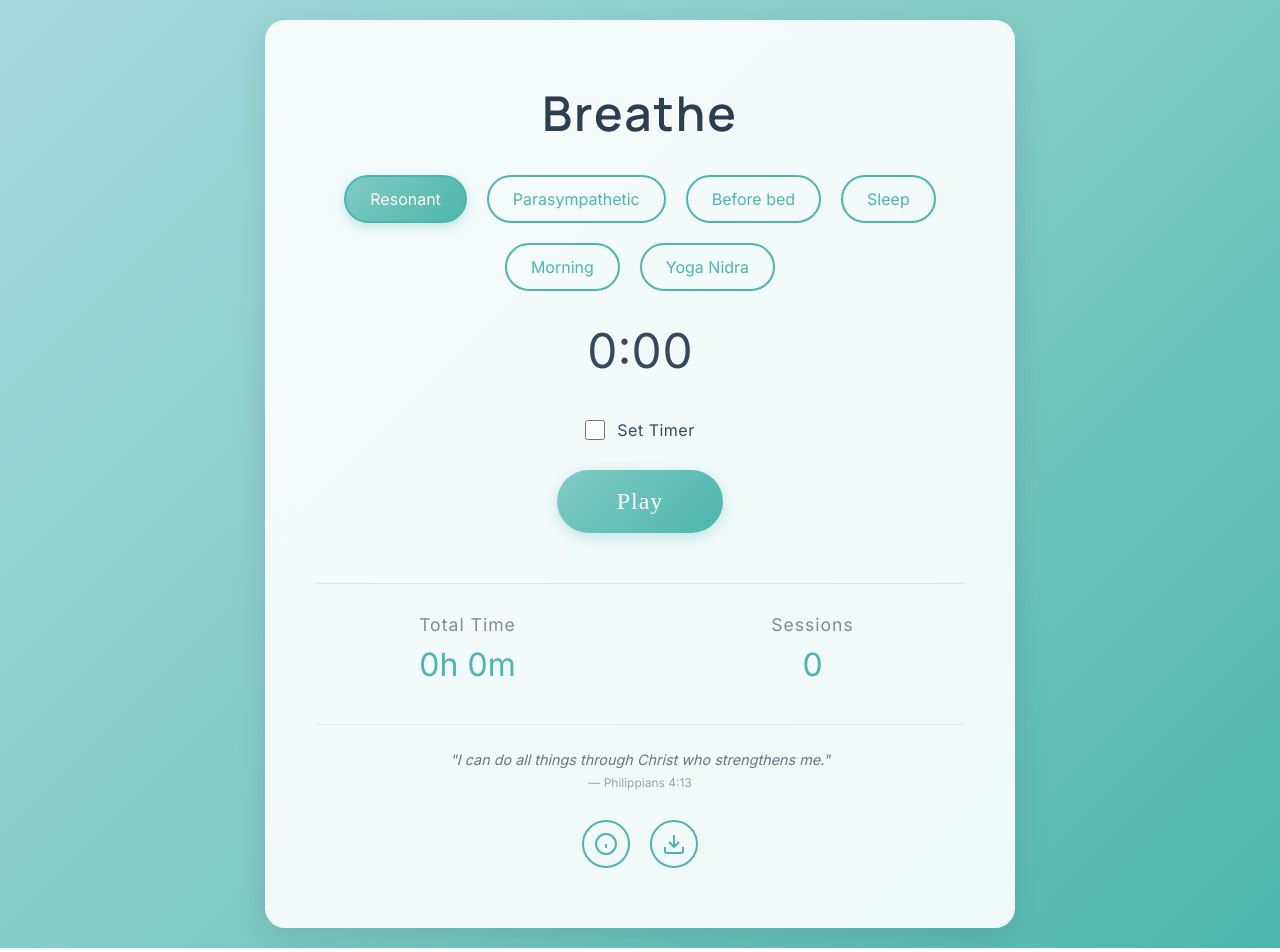
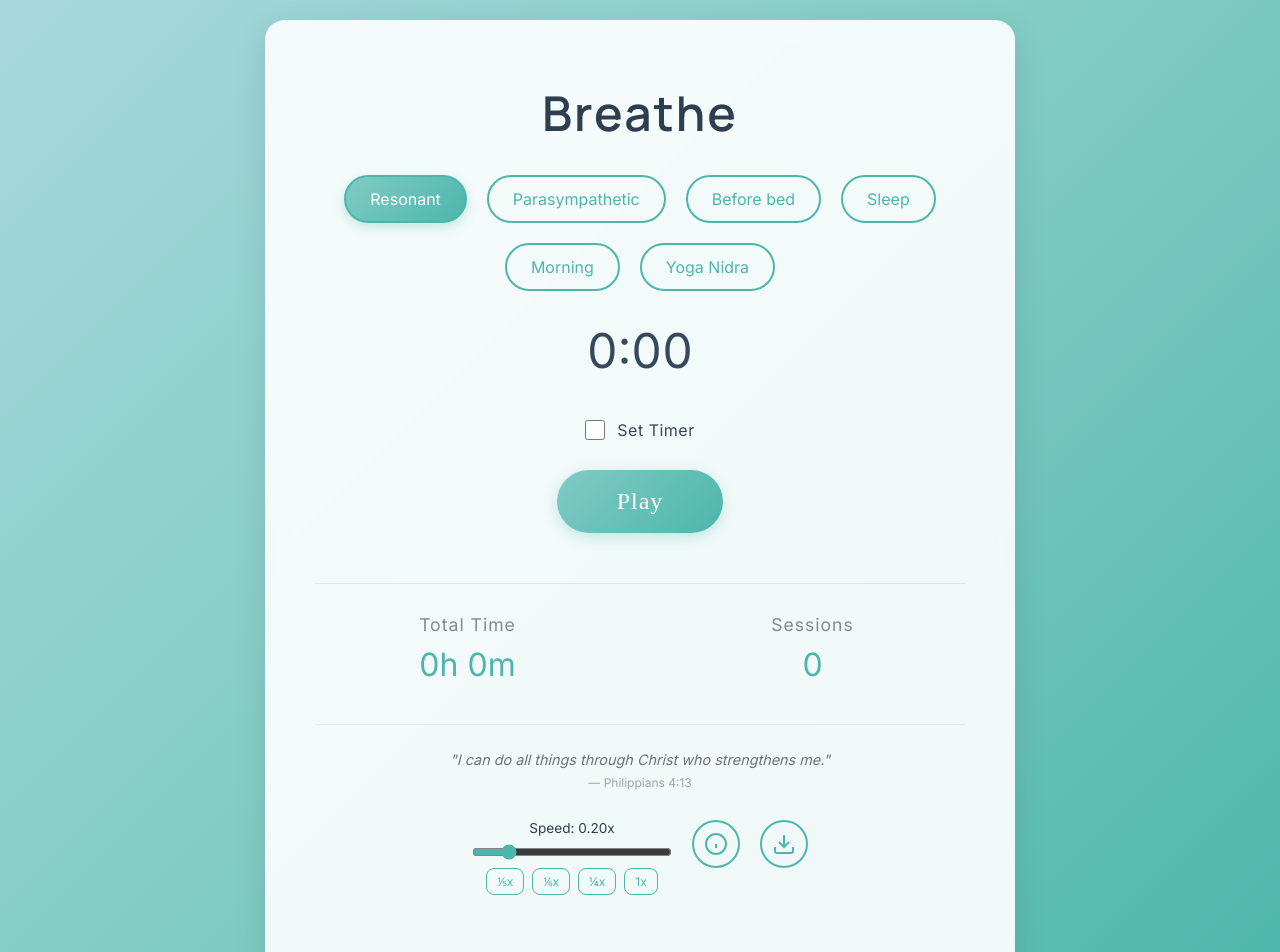
Before and after one commit to noahlimjj/resonantbreathing, a React (Vite) app: page / in a window 1280 px wide. Shown: the top 952 px of the page. Built offline with nearby package versions, Linux system fonts and the light colour scheme.

Commit message:
Add playback speed control with 1/6x slow breathing preset

```diff
--- a/src/App.css
+++ b/src/App.css
@@ -32,6 +32,43 @@
   justify-content: center;
   margin-bottom: 30px;
   flex-wrap: wrap;
+}
+
+.speed-control {
+  margin-bottom: 20px;
+  display: flex;
+  flex-direction: column;
+  align-items: center;
+  gap: 8px;
+}
+
+.speed-label {
+  font-size: 0.85rem;
+  color: #2c3e50;
+  font-family: 'Inter', sans-serif;
+}
+
+.speed-slider {
+  width: 200px;
+  accent-color: #4db6ac;
+}
+
+.speed-presets {
+  display: flex;
+  gap: 8px;
+  flex-wrap: wrap;
+  justify-content: center;
+}
+
+.speed-presets button {
+  font-family: 'Inter', sans-serif;
+  font-size: 0.75rem;
+  padding: 4px 10px;
+  border: 1px solid #4db6ac;
+  background: transparent;
+  color: #4db6ac;
+  border-radius: 8px;
+  cursor: pointer;
 }
 
 .mode-button {
--- a/src/App.jsx
+++ b/src/App.jsx
@@ -48,6 +48,7 @@ function App() {
   const [timerMinutes, setTimerMinutes] = useState(5)
   const [timerSeconds, setTimerSeconds] = useState(0)
   const [remainingTime, setRemainingTime] = useState(0) // Remaining time when countdown is active
+  const [playbackSpeed, setPlaybackSpeed] = useState(0.2) // Slow breathing: 0.2 = 1/5 normal speed
   const audioRef = useRef(null)
   const timerRef = useRef(null)
 
@@ -96,9 +97,10 @@ function App() {
       setSessionCount(parseInt(savedSessions, 10))
     }
 
-    // Set audio volume based on mode
+    // Set audio volume and speed based on mode
     if (audioRef.current) {
       audioRef.current.volume = selectedMode === 'resonant' ? 1.0 : 0.85
+      audioRef.current.playbackRate = selectedMode === 'resonant' ? 0.2 : 1.0
     }
   }, [])
 
@@ -173,6 +175,7 @@ function App() {
     if (audioRef.current) {
       audioRef.current.load()
       audioRef.current.volume = selectedMode === 'resonant' ? 1.0 : 0.85
+      audioRef.current.playbackRate = selectedMode === 'resonant' ? 0.2 : 1.0
     }
   }, [selectedMode])
 
@@ -353,7 +356,30 @@ function App() {
         </div>
 
         <div className="action-buttons">
-          <button className="icon-button" onClick={() => setShowInfo(true)} title="Learn about breathing techniques">
+        <div className="speed-control">
+          <label className="speed-label">Speed: {playbackSpeed.toFixed(2)}x</label>
+          <input
+            type="range"
+            className="speed-slider"
+            min="0.05"
+            max="1.0"
+            step="0.05"
+            value={playbackSpeed}
+            onChange={(e) => {
+              const speed = parseFloat(e.target.value)
+              setPlaybackSpeed(speed)
+              if (audioRef.current) audioRef.current.playbackRate = speed
+            }}
+          />
+          <div className="speed-presets">
+            <button onClick={() => { setPlaybackSpeed(0.2); if (audioRef.current) audioRef.current.playbackRate = 0.2 }}>⅕x</button>
+            <button onClick={() => { setPlaybackSpeed(0.17); if (audioRef.current) audioRef.current.playbackRate = 0.17 }}>⅙x</button>
+            <button onClick={() => { setPlaybackSpeed(0.25); if (audioRef.current) audioRef.current.playbackRate = 0.25 }}>¼x</button>
+            <button onClick={() => { setPlaybackSpeed(1.0); if (audioRef.current) audioRef.current.playbackRate = 1.0 }}>1x</button>
+          </div>
+        </div>
+
+        <button className="icon-button" onClick={() => setShowInfo(true)} title="Learn about breathing techniques">
             <svg width="24" height="24" viewBox="0 0 24 24" fill="none" stroke="currentColor" strokeWidth="2">
               <circle cx="12" cy="12" r="10"></circle>
               <path d="M12 16v-4"></path>
```
